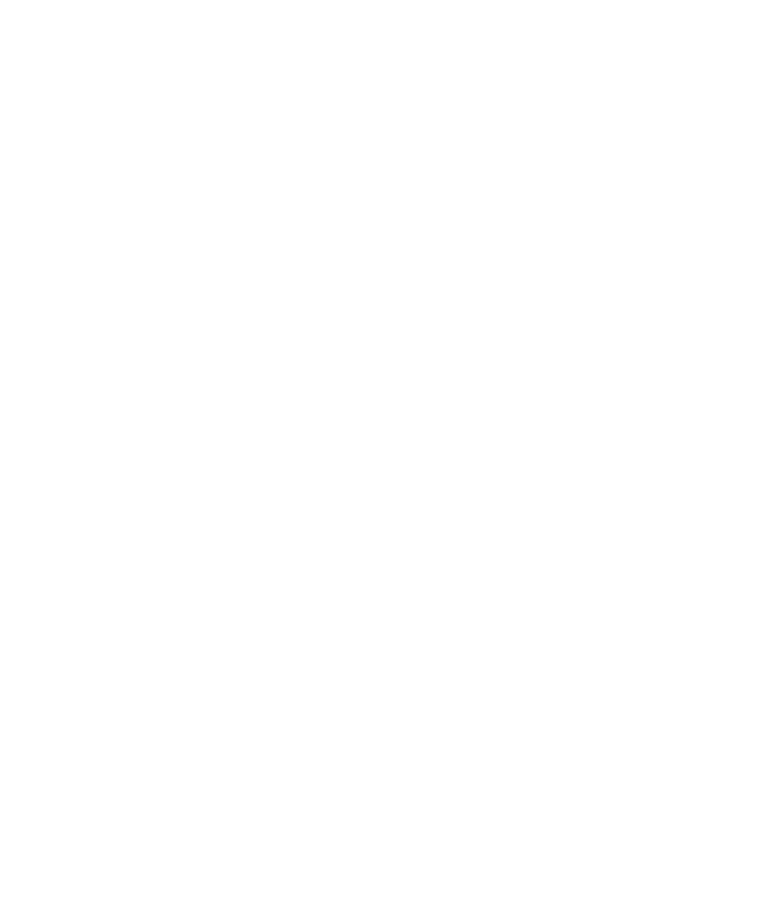
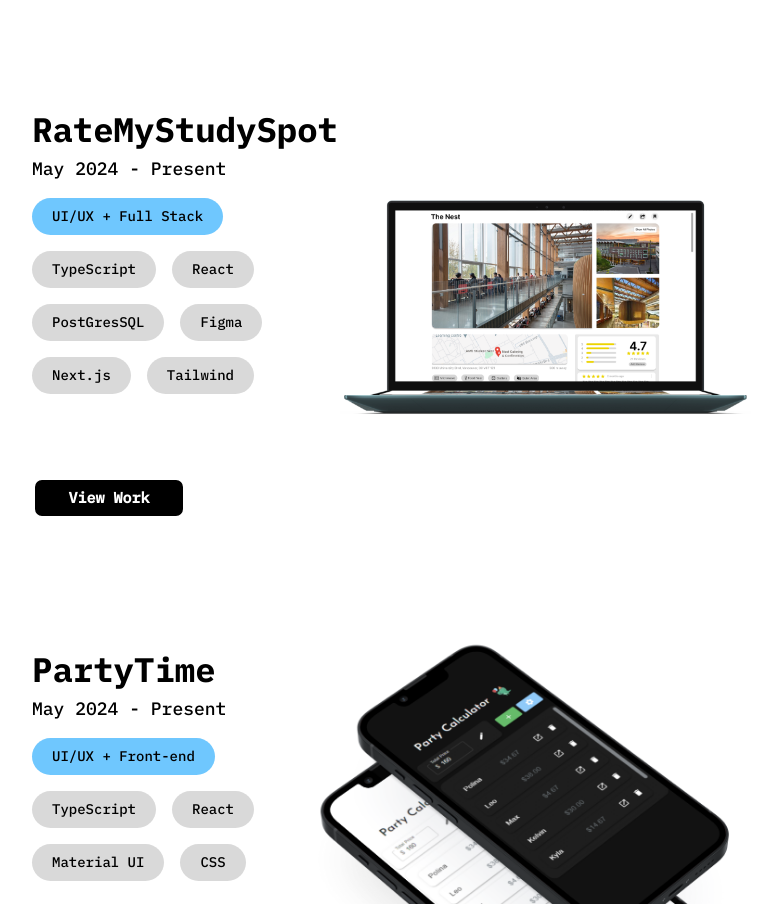
Before and after one commit to LeoShangTang/LeoShang, a React (Create React App) app in the folder leo-shang/: page / in a window 1280 px wide. Shown: the part 1896-2800 px from the top of the page, without its empty margins (248-1026 px from the left). Before the commit the page ends 1600 px from the top, so only its background shows below. Built offline with nearby package versions, Linux system fonts and the light colour scheme.

Commit message:
Styling Projects Portion

```diff
--- a/leo-shang/public/index.html
+++ b/leo-shang/public/index.html
@@ -24,7 +24,7 @@
       work correctly both with client-side routing and a non-root public URL.
       Learn how to configure a non-root public URL by running `npm run build`.
     -->
-    <title>React App</title>
+    <title>Leo Shang</title>
   </head>
   <body>
     <noscript>You need to enable JavaScript to run this app.</noscript>
--- a/leo-shang/src/App.js
+++ b/leo-shang/src/App.js
@@ -3,6 +3,7 @@
 import bg3 from "./media/BG3.gif"
 import Banner from "./components/Banner";
 import AboutMe from "./components/AboutMe";
+import CSProjects from "./components/CSProjects";
 
 const App = () => {
   // bg-white bg-opacity-85
@@ -11,6 +12,7 @@
         <Banner />
         <Intro />
         <AboutMe />
+        <CSProjects />
         <div className="fixed inset-0 z-[-1] bg-cover bg-center bg-white bg-opacity-75"/>
       <div
         className="fixed inset-0 z-[-2] bg-cover bg-center opacity-95"
--- a/leo-shang/src/components/AboutMe.jsx
+++ b/leo-shang/src/components/AboutMe.jsx
@@ -1,12 +1,12 @@
 import LeoPFP from "./../media/LeoShangPFP.webp";
-
+// TODO: FIX ABOUT ME IMAGE Z INDEX
 const AboutMe = () => {
   return (
     <section
       id="About"
       className="h-screen w-screen flex flex-col items-center justify-center"
     >
-      <div className="title-text-responsive text-center mb-8">About Me</div>
+      <div className="sub-title-text-responsive text-center mb-8">About Me</div>
       <div className="flex flex-col sm:flex-row justify-center items-center h-fit gap-8 px-4">
         <div className="size-[213px] lg:size-[508px] md:size-[380px] sm:size-[285px]">
           <img
--- a/leo-shang/src/components/Banner.jsx
+++ b/leo-shang/src/components/Banner.jsx
@@ -34,13 +34,13 @@
         <a href="#About" className="font-IBMMedium px-2 lg:px-6 md:px-4">
           About
         </a>
-        <a href="" className="font-IBMMedium px-2 lg:px-6 md:px-4">
+        <a href="#CSProjects" className="font-IBMMedium px-2 lg:px-6 md:px-4">
           CS Projects
         </a>
-        <a href="" className="font-IBMMedium px-2 lg:px-6 md:px-4">
+        <a href="#DesignWork" className="font-IBMMedium px-2 lg:px-6 md:px-4">
           Design Work
         </a>
-        <a href="" className="font-IBMMedium px-2 lg:px-6 md:px-4">
+        <a href="#Contact" className="font-IBMMedium px-2 lg:px-6 md:px-4">
           Contact
         </a>
       </nav>
--- /dev/null
+++ b/leo-shang/src/components/CSProjects.jsx
@@ -0,0 +1,30 @@
+import CsProjects from "./../data/CsProjects.json";
+import ProjectCard from "./ProjectCard";
+
+const CSProjects = () => {
+  const projects = CsProjects.CSProjects;
+  return (
+    <section
+      id="CSProjects"
+      className="h-fit min-h-screen w-screen flex flex-col items-center justify-center mt-32"
+    >
+      <div className="sub-title-text-responsive text-center mb-8">
+        CS Projects
+      </div>
+      {projects.map((project) => {
+        return (
+          <ProjectCard
+            key={project.name}
+            name={project.name}
+            timestamp={project.timestamp}
+            images={project.images}
+            projectType={project.projectType}
+            tags={project.tags}
+          />
+        );
+      })}
+    </section>
+  );
+};
+
+export default CSProjects;
--- /dev/null
+++ b/leo-shang/src/components/ProjectCard.jsx
@@ -0,0 +1,36 @@
+const ProjectCard = ({ name, timestamp, images, projectType, tags }) => {
+  return (
+    <section className="h-[500px] w-[800px] rounded-[30px]  my-[20px] bg-white bg-opacity-[75%] flex flex-row items-center justify-start p-[40px]">
+      <div className="flex flex-col h-full w-[60%] justify-between">
+        <div>
+          <div className="font-IBMBold text-[21px] h-fit lg:text-[34px] md:text-[28px] sm:text-[23px]">
+            {name}
+          </div>
+          <div className="font-IBMMedium lg:text-[18px]">{timestamp}</div>
+          <div className="w-[90%]">
+            <div className="font-IBMMedium lg:text-[14px] w-fit my-4 px-5 py-2 bg-[#6FC7FE] rounded-full">
+              {projectType}
+            </div>
+            <div className="flex flex-wrap w-full gap-4 lg:text-[14px]">
+              {tags.map((tag) => (
+                <div className="font-IBMMedium flex items-center justify-center w-fit px-5 py-2 bg-[#D9D9D9] rounded-full">
+                  {tag}
+                </div>
+              ))}
+            </div>
+          </div>
+        </div>
+
+        <button className="flex  justify-center items-center ml-0 rounded-[10px] font-IBMMedium w-[154px] h-[42px] bg-black text-white">
+          View Work
+        </button>
+      </div>
+
+      <div className="flex flex-col h-full w-fit justify-center items-center">
+        <img src={images[0]} alt={`${name} preview`} />
+      </div>
+    </section>
+  );
+};
+
+export default ProjectCard;
--- /dev/null
+++ b/leo-shang/src/data/CsProjects.json
@@ -0,0 +1,18 @@
+{
+    "CSProjects" :[
+        {
+            "name": "RateMyStudySpot",
+            "timestamp": "May 2024 - Present",
+            "images": ["/ProjectImages/RateMyStudySpot/RateMyStudySpotMockUp.png"],
+            "projectType": "UI/UX + Full Stack",
+            "tags": ["TypeScript", "React", "PostGresSQL", "Figma", "Next.js", "Tailwind"]
+        },
+        {
+            "name": "PartyTime",
+            "timestamp": "May 2024 - Present",
+            "images": ["/ProjectImages/RateMyStudySpot/PartyTimeMockUp.png"],
+            "projectType": "UI/UX + Front-end",
+            "tags": ["TypeScript", "React", "Material UI", "CSS"]
+        }
+    ]
+}
--- a/leo-shang/src/index.css
+++ b/leo-shang/src/index.css
@@ -43,6 +43,11 @@
   src: url('./fonts/IBMPlexMono-Regular.ttf') format('truetype');
 }
 
+@font-face {
+  font-family: 'IBMBold';
+  src: url('./fonts/IBMPlexMono-Bold.ttf') format('truetype');
+}
+
 
 * {
   margin: 0;
@@ -67,12 +72,12 @@
   border: 3px solid white;
 }
 
-img {
+/* img {
   position: absolute;
   top: 50%;
   left: 50%;
   transform: translate(-50%, -50%);
-}
+} */
 
 .nav div,
 button,
--- a/leo-shang/tailwind.config.js
+++ b/leo-shang/tailwind.config.js
@@ -10,6 +10,7 @@
         VCR: ['VCR', 'sans-serif'],
         IBMRegular: ['IBMRegular', 'sans-serif'],
         IBMMedium: ['IBMMedium', 'sans-serif'],
+        IBMBold:['IBMBold', 'sans-serif'],
       }
     },
   },
```
Also changed, not shown: leo-shang/src/fonts/IBMPlexMono-Bold.ttf (added).
